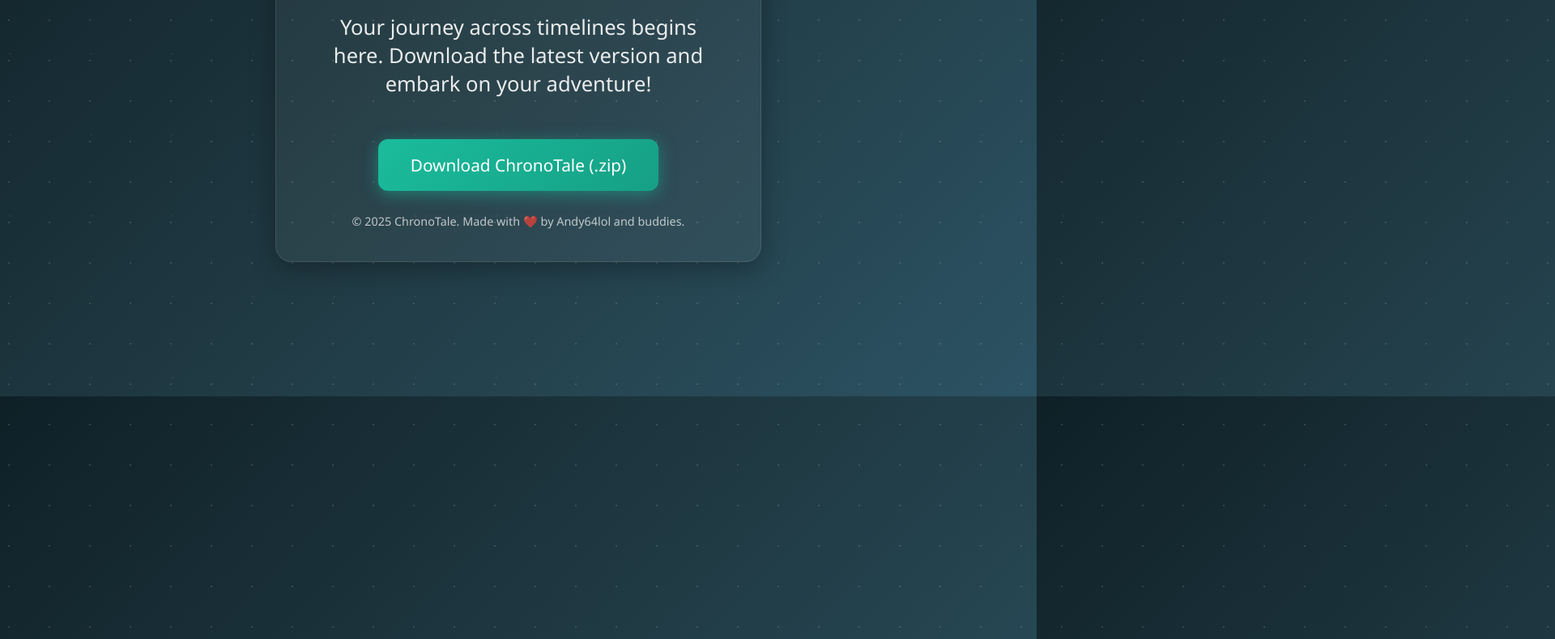
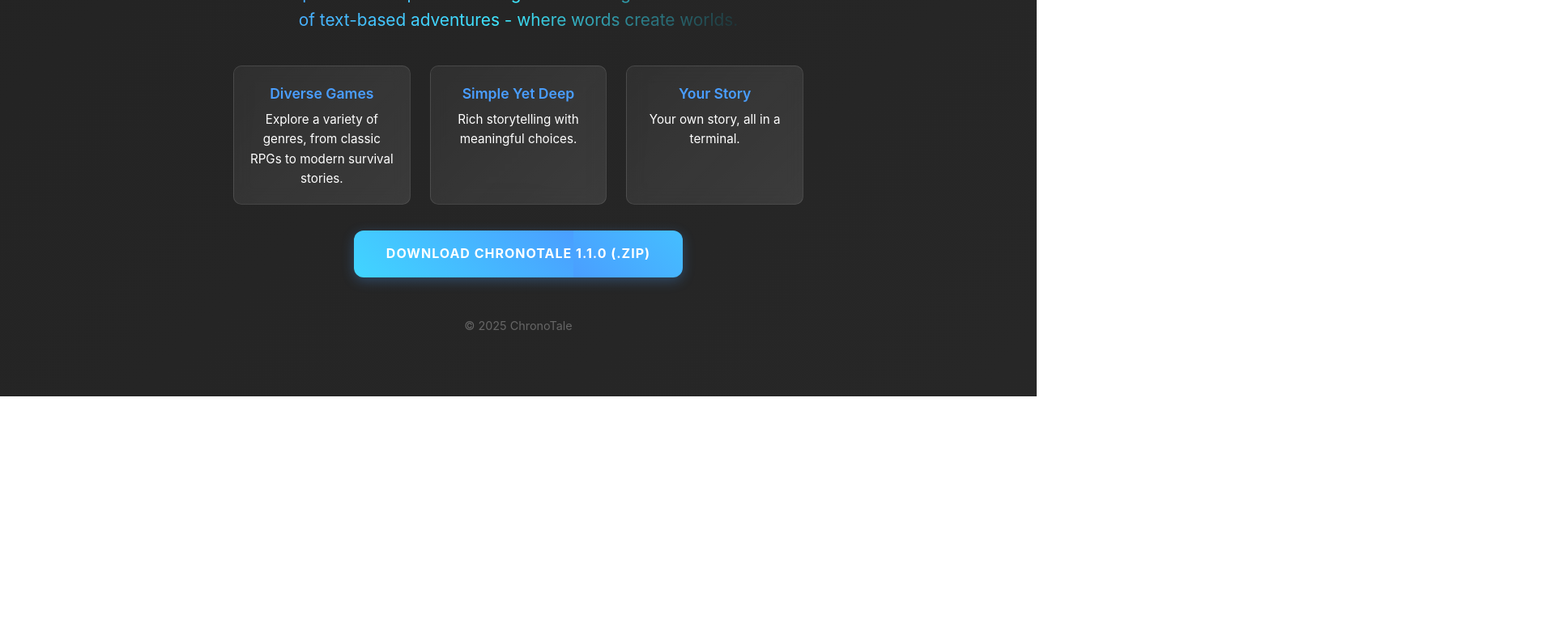
Before and after one commit to andy64lol/ChronoTale, a plain HTML site: page index.html in a window 1280 px wide. Shown: the part 310-1100 px from the top of the page at 81% size, 1920 px wide, since content can reach past the window. After the commit the page ends 800 px from the top, so only its background shows below. Drawn offline with Linux system fonts and the light colour scheme.

Commit message:
Update index.html

```diff
--- a/index.html
+++ b/index.html
@@ -1,11 +1,11 @@
+
 <!DOCTYPE html>
 <html lang="en">
 <head>
   <meta charset="UTF-8">
   <meta name="viewport" content="width=device-width, initial-scale=1">
-  <meta name="description" content="ChronoTale: Begin your journey across timelines. Download the latest adventure now!">
-  <meta name="theme-color" content="#1abc9c">
-  <title>ChronoTale: Download</title>
+  <meta name="description" content="Text Adventure Hub: Your Gateway to Interactive Stories">
+  <title>ChronoTale</title>
   <style>
     * {
       margin: 0;
@@ -14,127 +14,147 @@
     }
 
     body {
-      font-family: 'Segoe UI', Tahoma, Geneva, Verdana, sans-serif;
-      background: linear-gradient(135deg, #0f2027, #203a43, #2c5364);
-      overflow: hidden;
+      font-family: -apple-system, sans-serif;
+      background: linear-gradient(135deg, #1a1a1a 0%, #2a2a2a 100%);
+      background-size: 400% 400%;
+      animation: gradient 15s ease infinite;
+      color: #fff;
+      line-height: 1.6;
       min-height: 100vh;
-      display: flex;
-      align-items: center;
-      justify-content: center;
-      padding: 20px;
-      color: #fff;
-      animation: fadeInBody 1.5s ease forwards;
-      position: relative;
+      text-align: center;
+      padding: 3rem;
+      max-width: 800px;
+      margin: 0 auto;
     }
 
-    body::before, body::after {
-      content: '';
-      position: absolute;
-      top: 0; left: 0;
-      width: 200%; height: 200%;
-      background: radial-gradient(#ffffff22 1px, transparent 1px);
-      background-size: 50px 50px;
-      animation: moveStars 100s linear infinite;
-      z-index: 0;
-    }
-
-    body::after {
-      background-size: 100px 100px;
-      opacity: 0.5;
-      animation: moveStars 150s linear infinite reverse;
-    }
-
-    @keyframes moveStars {
-      from { transform: translate(0, 0); }
-      to { transform: translate(-50%, -50%); }
-    }
-
-    .card {
-      position: relative;
-      z-index: 1;
-      background: rgba(255, 255, 255, 0.05);
-      border: 1px solid rgba(255, 255, 255, 0.1);
-      backdrop-filter: blur(10px);
-      border-radius: 20px;
-      padding: 40px;
-      max-width: 600px;
-      width: 100%;
-      text-align: center;
-      box-shadow: 0 8px 32px rgba(0, 0, 0, 0.3);
-      animation: fadeUp 2s ease forwards;
+    @keyframes gradient {
+      0% { background-position: 0% 50%; }
+      50% { background-position: 100% 50%; }
+      100% { background-position: 0% 50%; }
     }
 
     h1 {
-      font-size: clamp(2.5rem, 6vw, 4rem);
-      margin-bottom: 0.5em;
+      font-size: 4rem;
+      margin-bottom: 1rem;
+      background: linear-gradient(135deg, #4a9eff 0%, #3ee7ff 50%, #1a1a1a 100%);
+      -webkit-background-clip: text;
+      -webkit-text-fill-color: transparent;
+      text-shadow: 0 0 20px rgba(74, 158, 255, 0.2);
+      letter-spacing: 2px;
     }
 
-    p {
-      font-size: clamp(1.2rem, 3vw, 1.6rem);
-      margin-bottom: 2em;
-      max-width: 500px;
+    .description {
+      font-size: 1.3rem;
+      margin-bottom: 2.5rem;
+      background: linear-gradient(135deg, #4a9eff 0%, #3ee7ff 50%, #1a1a1a 100%);
+      -webkit-background-clip: text;
+      -webkit-text-fill-color: transparent;
+      max-width: 600px;
       margin-left: auto;
       margin-right: auto;
-      opacity: 0.9;
+    }
+
+    .features {
+      display: grid;
+      grid-template-columns: repeat(auto-fit, minmax(180px, 1fr));
+      gap: 1.5rem;
+      margin: 2rem 0;
+      max-width: 800px;
+      margin-left: auto;
+      margin-right: auto;
+    }
+
+    .feature {
+      padding: 1.2rem;
+      background: linear-gradient(135deg, rgba(255,255,255,0.05) 0%, rgba(255,255,255,0.1) 100%);
+      border-radius: 10px;
+      transition: all 0.3s;
+      border: 1px solid rgba(255,255,255,0.1);
+      backdrop-filter: blur(10px);
+      font-size: 0.95rem;
+    }
+
+    .feature:hover {
+      transform: translateY(-5px);
+    }
+
+    .feature-title {
+      color: #4a9eff;
+      margin-bottom: 0.4rem;
+      font-size: 1.1rem;
+      font-weight: 600;
     }
 
     .download-btn {
-      background: linear-gradient(135deg, #1abc9c, #16a085);
-      border: none;
-      padding: 18px 40px;
-      font-size: 1.3em;
+      display: inline-block;
+      background: linear-gradient(45deg, #4a9eff, #3ee7ff, #4a9eff);
+      background-size: 200% auto;
+      color: white;
+      padding: 1rem 2.5rem;
+      animation: shine 3s linear infinite;
       border-radius: 12px;
-      color: #fff;
       text-decoration: none;
-      cursor: pointer;
-      box-shadow: 0 4px 20px rgba(26, 188, 156, 0.5);
-      transition: all 0.3s ease;
-      display: inline-block;
+      font-weight: bold;
+      transition: all 0.3s;
+      text-transform: uppercase;
+      letter-spacing: 1px;
+      box-shadow: 0 4px 15px rgba(74, 158, 255, 0.3);
     }
 
-    .download-btn:hover,
-    .download-btn:focus {
-      background: linear-gradient(135deg, #16a085, #1abc9c);
-      transform: scale(1.05);
-      box-shadow: 0 8px 30px rgba(26, 188, 156, 0.7);
-      outline: none;
+    .download-btn:hover {
+      transform: translateY(-2px);
+      box-shadow: 0 6px 20px rgba(74, 158, 255, 0.4);
     }
 
     footer {
-      margin-top: 2em;
-      font-size: 0.9em;
-      opacity: 0.7;
-      transition: opacity 0.3s;
+      margin-top: 3rem;
+      color: #666;
+      font-size: 0.9rem;
     }
 
-    footer:hover {
-      opacity: 1;
+    @keyframes float {
+      0% { transform: translateY(0px); }
+      50% { transform: translateY(-10px); }
+      100% { transform: translateY(0px); }
     }
 
-    @keyframes fadeInBody {
-      from { opacity: 0; }
-      to { opacity: 1; }
+    @keyframes shine {
+      to {
+        background-position: 200% center;
+      }
     }
 
-    @keyframes fadeUp {
-      0% { opacity: 0; transform: translateY(20px); }
-      100% { opacity: 1; transform: translateY(0); }
+    .logo {
+      animation: float 3s ease-in-out infinite;
+      font-size: 4rem;
+      margin-bottom: 1rem;
     }
   </style>
 </head>
 <body>
-  <div class="card">
+    <div class="logo">🕹️</div>
     <h1>ChronoTale</h1>
-    <p>Your journey across timelines begins here. Download the latest version and embark on your adventure!</p>
+    <p class="description">Experience the power of imagination through our collection of text-based adventures - where words create worlds.</p>
 
-    <a href="https://github.com/andy64lol/ChronoTale/archive/refs/heads/main.zip"
-       class="download-btn" download>
-      Download ChronoTale (.zip)
-    </a>
+    <div class="features">
+      <div class="feature">
+        <h3 class="feature-title">Diverse Games</h3>
+        <p>Explore a variety of genres, from classic RPGs to modern survival stories.</p>
+      </div>
+      <div class="feature">
+        <h3 class="feature-title">Simple Yet Deep</h3>
+        <p>Rich storytelling with meaningful choices.</p>
+      </div>
+      <div class="feature">
+        <h3 class="feature-title">Your Story</h3>
+        <p>Your own story, all in a terminal.</p>
+      </div>
+    </div>
 
-    <footer>
-      &copy; 2025 ChronoTale. Made with ❤️ by Andy64lol and buddies.
-    </footer>
-  </div>
+  <a href="https://github.com/andy64lol/ChronoTale/archive/refs/heads/main.zip"
+     class="download-btn" download>
+    Download ChronoTale 1.1.0 (.zip)
+  </a>
+    <footer>© 2025 ChronoTale</footer>
 </body>
 </html>
```
